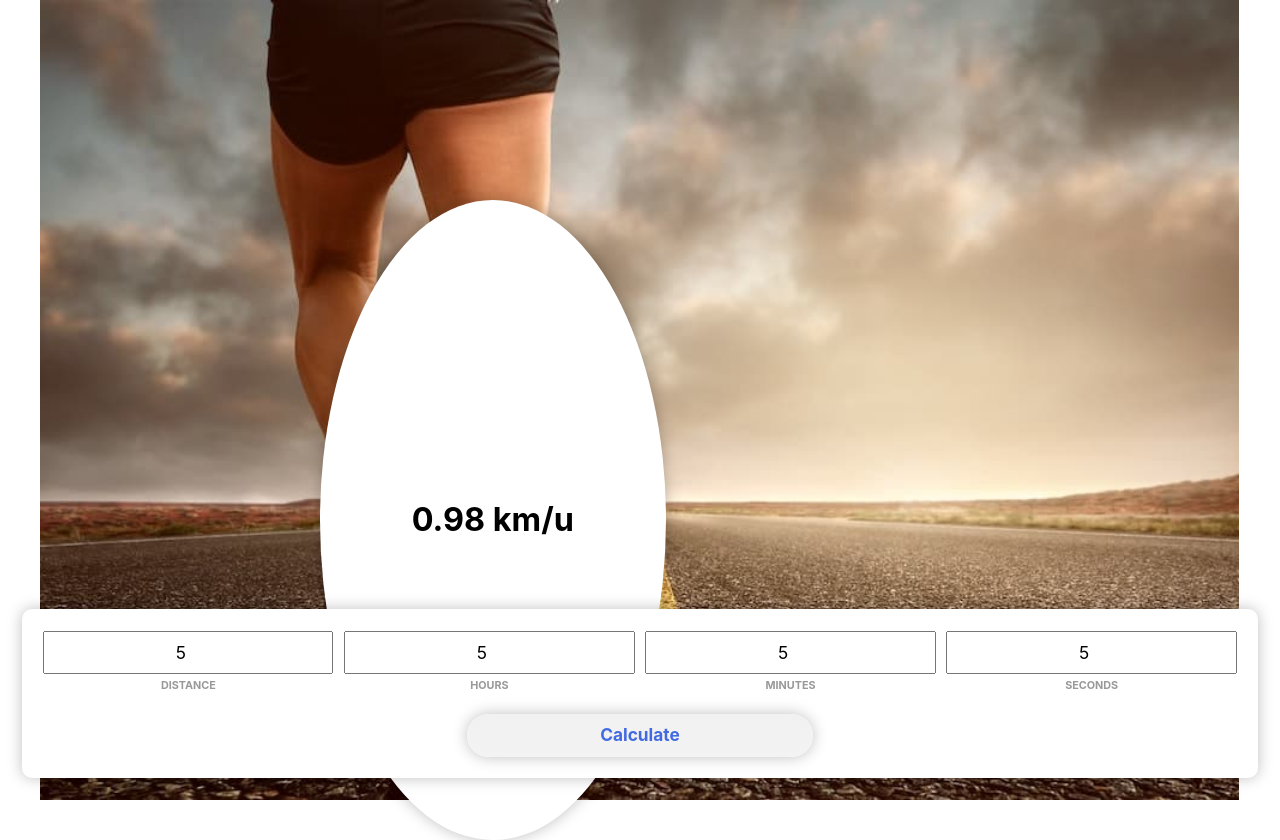
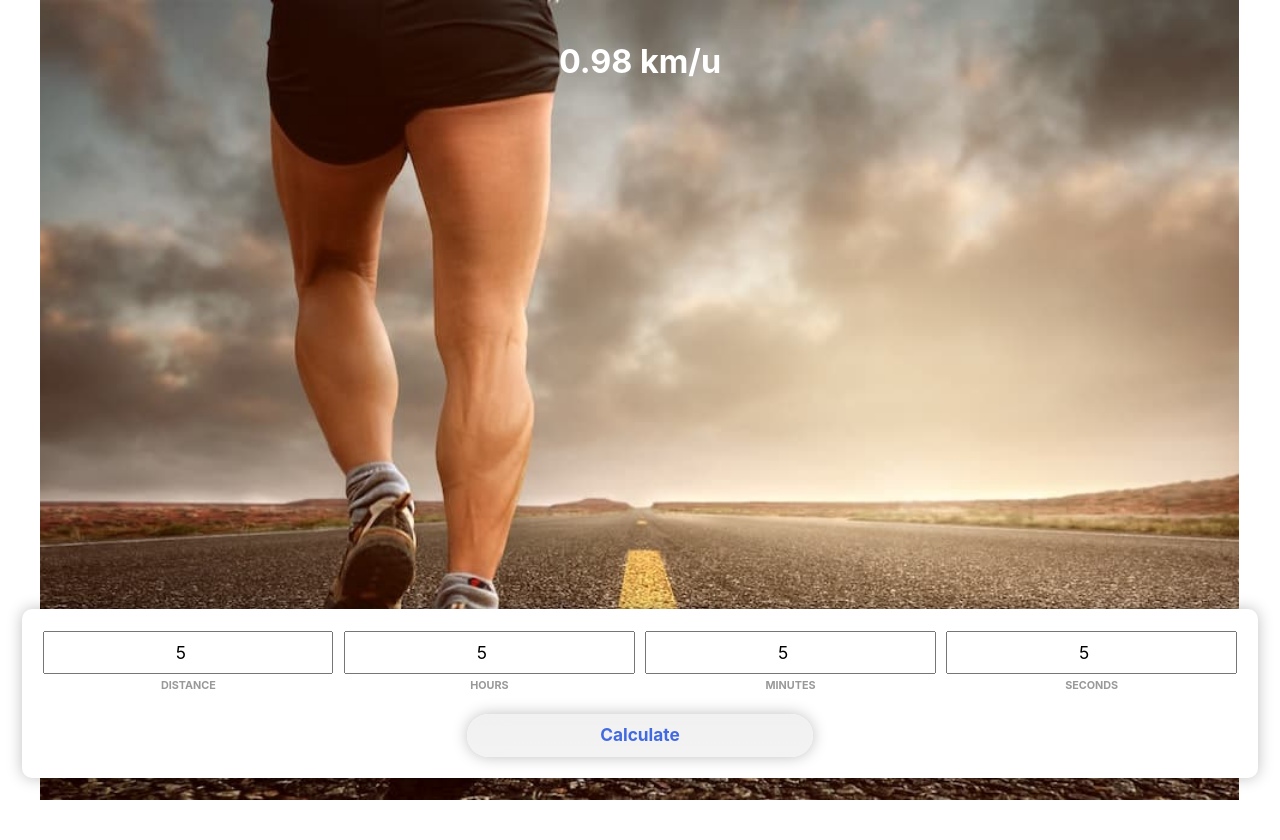
Before and after one commit to edwinbos/running-speed, a Gatsby site: page / in a window 1280 px wide. Both pictures are taken after typing "5", "5", "5", "5" into the empty fields and a click on the button "Calculate". After the commit the page ends 800 px from the top, so only its background shows below. Built offline with nearby package versions, Linux system fonts and the light colour scheme; Gatsby itself is replaced by a stand-in of ours.

Commit message:
working on styling

```diff
--- a/src/components/calculate/calculate.js
+++ b/src/components/calculate/calculate.js
@@ -57,7 +57,7 @@ class Calculate extends Component {
 
     render() {
         return(
-            <div>
+            <div class="page">
                 {this.state.runningSpeed ? <Result result={this.state.runningSpeed} /> : null }
                 <div class="calculate">
                     <div class="calculate__fields">
--- a/src/components/result/result.css
+++ b/src/components/result/result.css
@@ -1,25 +1,13 @@
 .result {
-    height: 0;
-    left: 25%;
-    padding-top: 50%;
-    max-width: 32rem;
-    position: absolute;
-    top: 25%;
-    width: 50vw;
+
 }
 
 .result__inner {
     align-items: center;
-    background: #fff;
-    border-radius: 50%;
-    box-shadow: 0 0 15px rgba(0, 0, 0, 0.25);
+    color: #fff;
     display: flex;
     font-size: 3rem;
     font-weight: 700;
-    height: 100%;
     justify-content: center;
-    left: 0;
-    position: absolute;
-    top: 0;
-    width: 100%;
+    margin-top: 4rem;
 }
```
